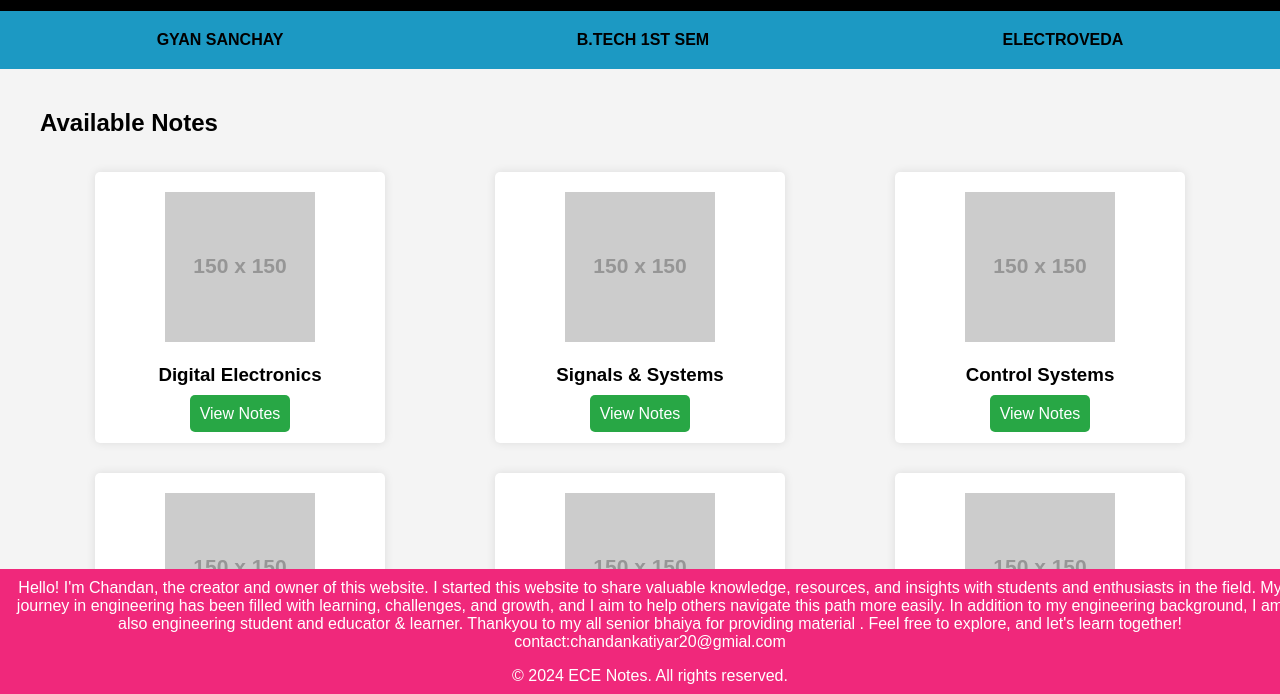
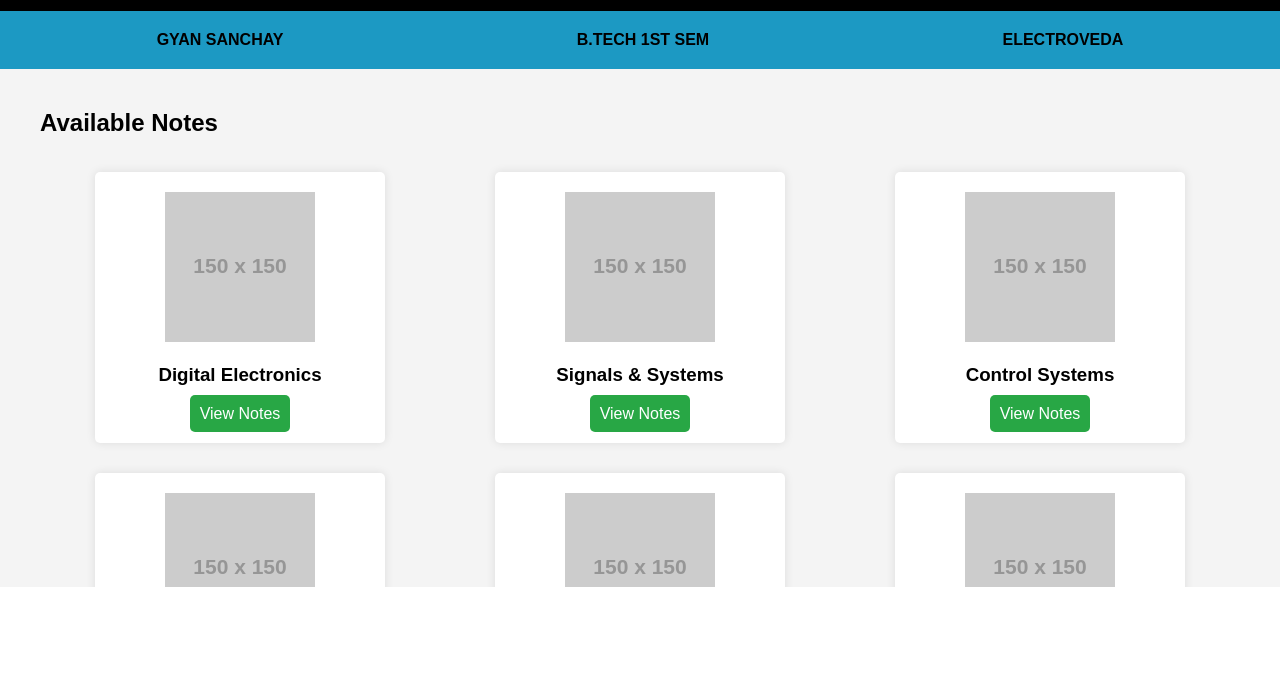
Before and after one commit to chandank0/codsoft-project-repo-github, a plain HTML site: page index.html in a window 1280 px wide. Shown: the part 89-783 px from the top of the page. Drawn offline with Linux system fonts and the light colour scheme; placeholder pictures from the web are drawn by us.

Commit message:
Update index.html
good ready

```diff
--- a/index.html
+++ b/index.html
@@ -73,7 +73,7 @@
         }
 
         footer {
-            background-color: #f0287b;
+            background-color: #ffffff;
             color: white;
             text-align: center;
             padding: 10px;
@@ -144,9 +144,9 @@
     </div>
 
     <footer>
-        <h>Hello! I'm Chandan, the creator and owner of this website. I started this website to share valuable knowledge, resources, and insights with students and enthusiasts in the field. My journey in engineering has been filled with learning, challenges, and growth, and I aim to help others navigate this path more easily.
+        <h>Hello! I'm Chandan katiyar student of 2k23-27 , the creator and owner of this website. I started this website to share valuable knowledge, resources, and insights with students and enthusiasts in the field. My journey in engineering has been filled with learning, challenges, and growth, and I aim to help others navigate this path more easily.
 In addition to my engineering background, I am also engineering student and educator & learner. Thankyou to my all senior bhaiya for providing material .
-Feel free to explore, and let's learn together! contact:chandankatiyar20@gmial.com
+Feel free to explore, and let's learn together!
 </h>
         <p>© 2024 ECE Notes. All rights reserved.</p>
     </footer>
```
